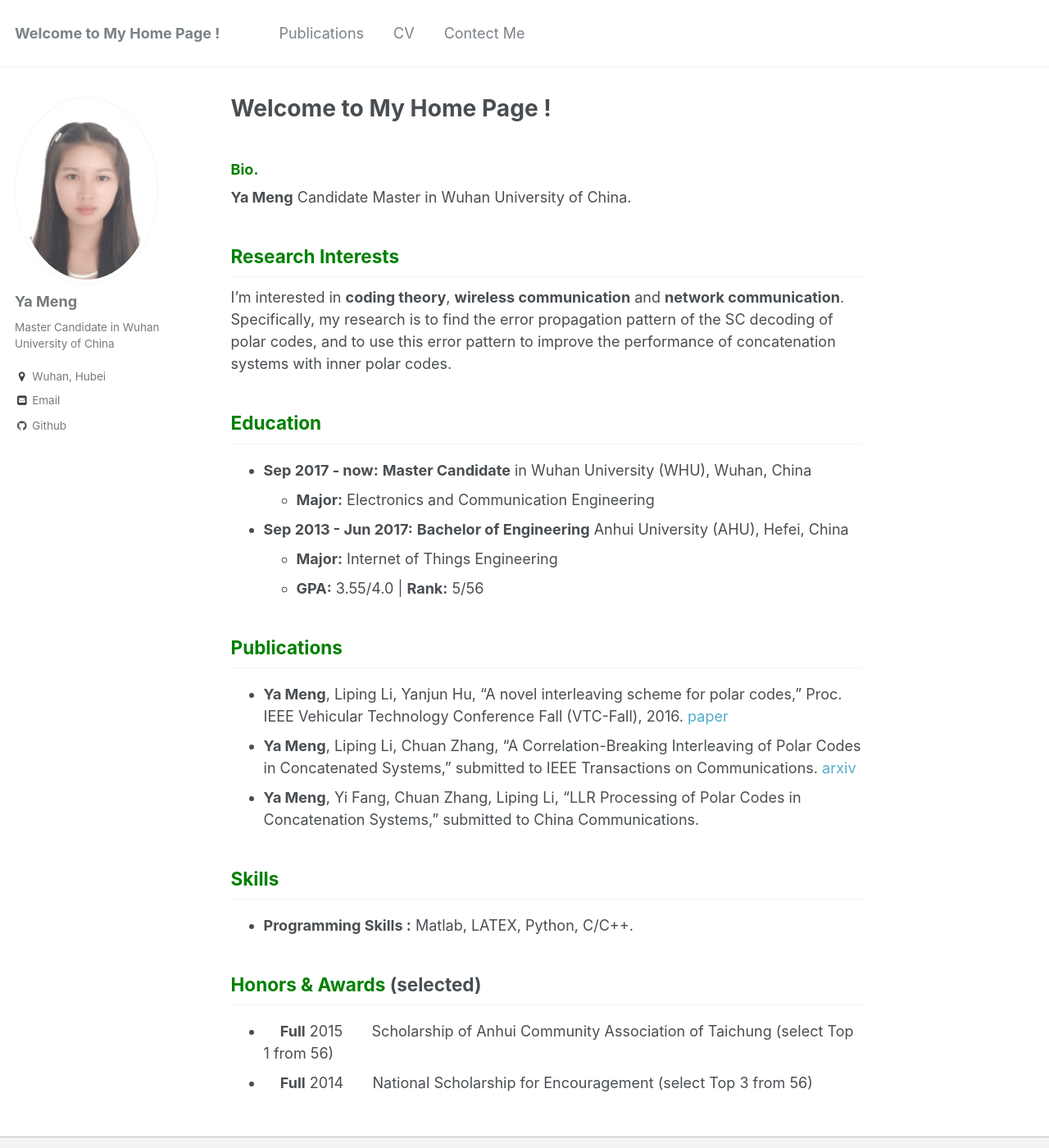
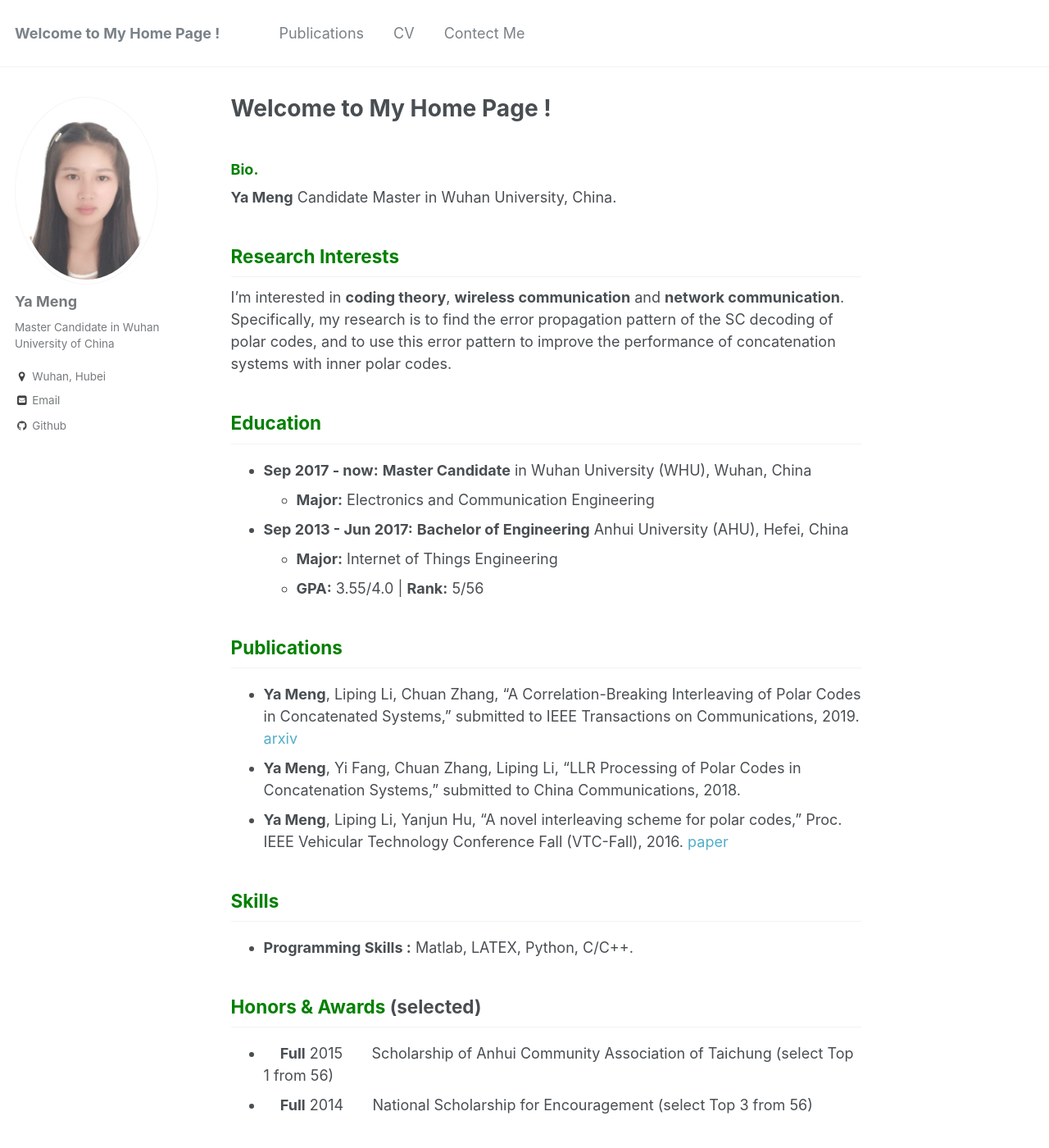
Before and after one commit to mengMia/yameng-ahu.github.io, a Jekyll site: the page built from _pages/about.md, in a window 1280 px wide and 1400 px high. Shown: the whole window at 82% size. Built offline with Jekyll 4.4.1, drawn with Linux system fonts in a browser that asks for light colours.

Commit message:
Update about.md

```diff
--- a/_pages/about.md
+++ b/_pages/about.md
@@ -9,7 +9,7 @@ redirect_from:
 ---
 
 ### <span style="color: green"> Bio. </span>
-**Ya Meng** Candidate Master in Wuhan University of China.
+**Ya Meng** Candidate Master in Wuhan University, China.
 
 ## <span style="color: green"> Research Interests </span>
 I'm interested in **coding theory**, **wireless communication** and **network communication**. Specifically, my research is to find the error propagation pattern of the SC decoding of polar codes, and to use this error pattern to improve the performance of concatenation systems with inner polar codes.
@@ -23,13 +23,12 @@ I'm interested in **coding theory**, **wireless communication** and **network co
   - **GPA:** 3.55/4.0 \| **Rank:** 5/56 &nbsp;&nbsp;
 
 ## <span style="color: green"> Publications </span>
+* **Ya Meng**, Liping Li, Chuan Zhang, “A Correlation-Breaking Interleaving of Polar Codes in
+Concatenated Systems,” submitted to IEEE Transactions on Communications, 2019. [arxiv](https://arxiv.org/pdf/1702.05202v2.pdf)
+* **Ya Meng**, Yi Fang, Chuan Zhang, Liping Li, “LLR Processing of Polar Codes in Concatenation
+Systems,” submitted to China Communications, 2018.
 * **Ya Meng**, Liping Li, Yanjun Hu, “A novel interleaving scheme for polar codes,” Proc. IEEE Vehicular
 Technology Conference Fall (VTC-Fall), 2016. [paper](https://ieeexplore.ieee.org/stamp/stamp.jsp?tp=&arnumber=7880865)
-* **Ya Meng**, Liping Li, Chuan Zhang, “A Correlation-Breaking Interleaving of Polar Codes in
-Concatenated Systems,” submitted to IEEE Transactions on Communications. [arxiv](https://arxiv.org/pdf/1702.05202v2.pdf
-)
-* **Ya Meng**, Yi Fang, Chuan Zhang, Liping Li, “LLR Processing of Polar Codes in Concatenation
-Systems,” submitted to China Communications.
 
 ## <span style="color: green"> Skills </span>
 * **Programming Skills :** Matlab, LATEX, Python, C/C++.
```
